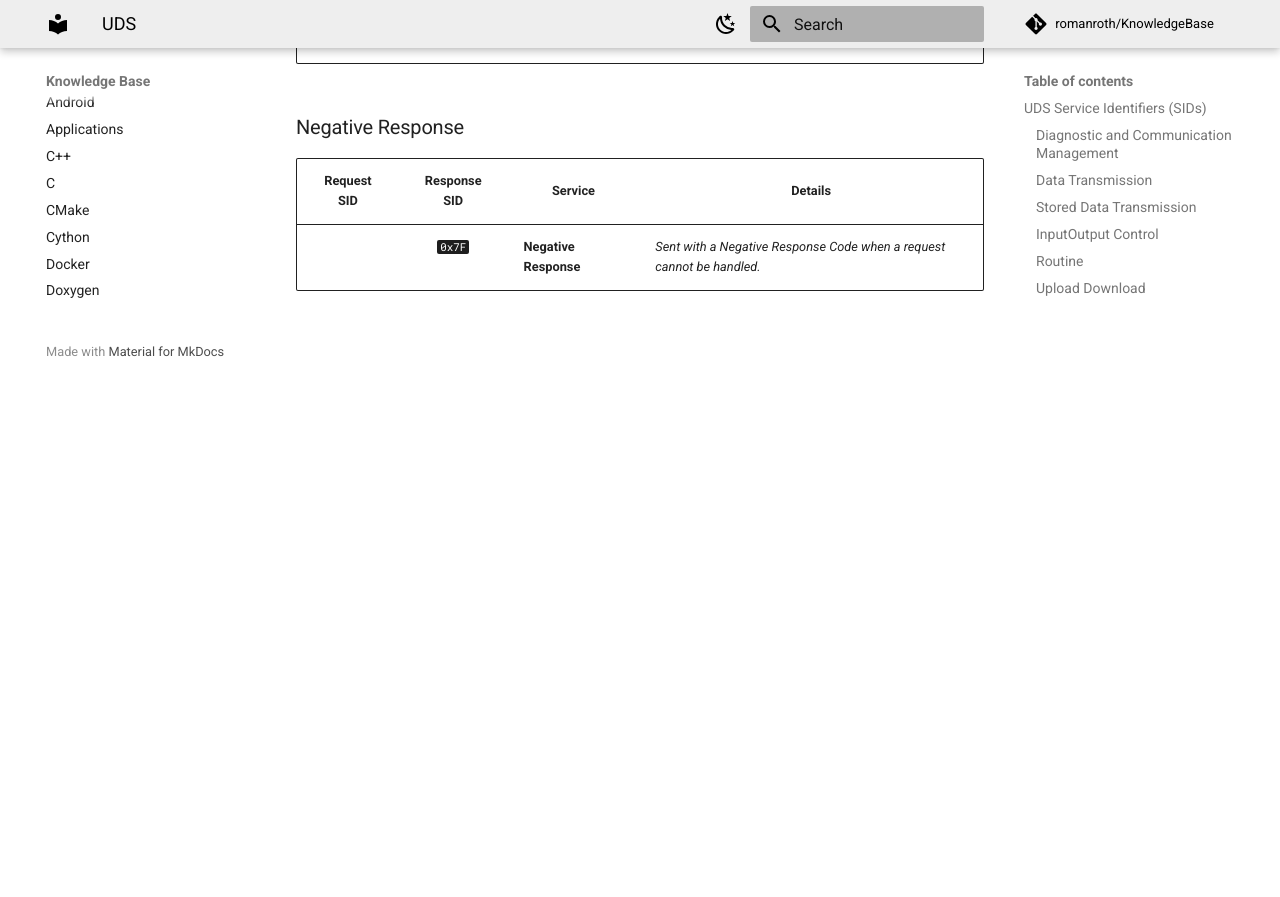
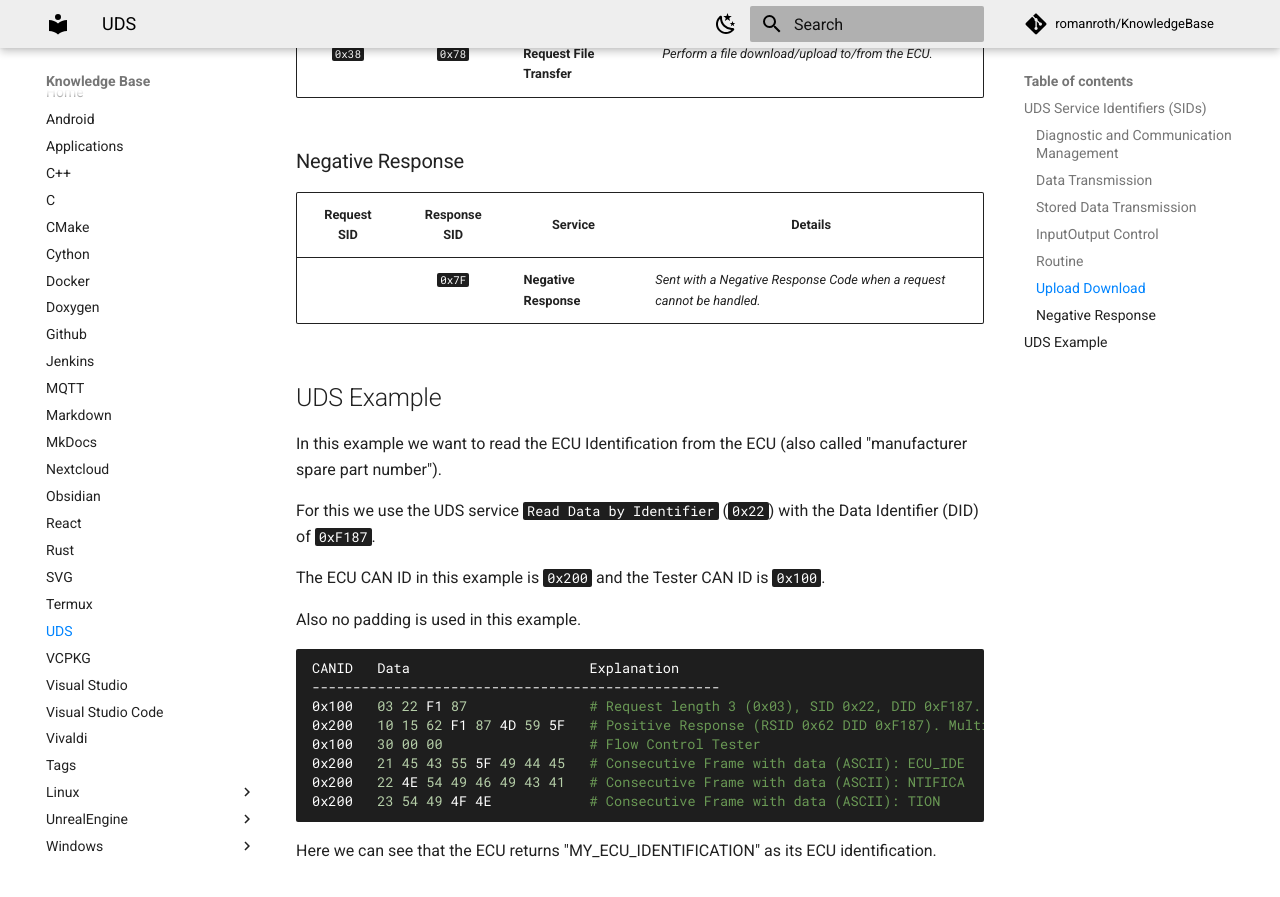
Before and after one commit to romanroth/KnowledgeBase, an MkDocs documentation site: the page built from Docs/UDS.md, in a window 1280 px wide and 900 px high, scrolled down 2981 px. Shown: the top 897 px of the window. Built offline with MkDocs 1.6.1 and Material for MkDocs 9.7.7, drawn with Linux system fonts in a browser that asks for light colours; comment, search, counter and statistics services are not loaded; before the commit the page ends 3356 px from its top, so only the background shows below that; some of the changed text lies outside the part shown.

Commit message:
Added UDS example.

````diff
--- a/Docs/UDS.md
+++ b/Docs/UDS.md
@@ -51,22 +52,45 @@ To find the Response SID to a Request SID just add `0x40` to it.
 
 ### Routine
 
-| Request SID | Response SID | Service | Details |
-| :---------: | :----------: | :------ | :------ |
-|`0x31`|`0x71`|**Routine Control**|*Initiate/stop routines (e.g. self-testing, erasing of flash memory).*|
+| Request SID | Response SID | Service             | Details                                                                |
+| :---------: | :----------: | :------------------ | :--------------------------------------------------------------------- |
+|   `0x31`    |    `0x71`    | **Routine Control** | *Initiate/stop routines (e.g. self-testing, erasing of flash memory).* |
 
 ### Upload Download
 
-| Request SID | Response SID | Service | Details |
-| :---------: | :----------: | :------ | :------ |
-|`0x34`|`0x74`|**Request Download**|*Start request to add software/data to ECU (including location/size).*|
-|`0x35`|`0x75`|**Request Upload**|*Start request to read software/data from ECU (including location/size).*|
-|`0x36`|`0x76`|**Transfer Data**|*Perform actual transfer of data following use of 0x74/0x75.*|
-|`0x37`|`0x77`|**Request Transfer Exit**|*Stop the transfer of data.*|
-|`0x38`|`0x78`|**Request File Transfer**|*Perform a file download/upload to/from the ECU.*|
+| Request SID | Response SID | Service                   | Details                                                                   |
+| :---------: | :----------: | :------------------------ | :------------------------------------------------------------------------ |
+|   `0x34`    |    `0x74`    | **Request Download**      | *Start request to add software/data to ECU (including location/size).*    |
+|   `0x35`    |    `0x75`    | **Request Upload**        | *Start request to read software/data from ECU (including location/size).* |
+|   `0x36`    |    `0x76`    | **Transfer Data**         | *Perform actual transfer of data following use of 0x74/0x75.*             |
+|   `0x37`    |    `0x77`    | **Request Transfer Exit** | *Stop the transfer of data.*                                              |
+|   `0x38`    |    `0x78`    | **Request File Transfer** | *Perform a file download/upload to/from the ECU.*                         |
 
 ### Negative Response
 
-| Request SID | Response SID | Service | Details |
-| :---------: | :----------: | :------ | :------ |
-||`0x7F`|**Negative Response**|*Sent with a Negative Response Code when a request cannot be handled.*|
+| Request SID | Response SID | Service               | Details                                                                |
+| :---------: | :----------: | :-------------------- | :--------------------------------------------------------------------- |
+|             |    `0x7F`    | **Negative Response** | *Sent with a Negative Response Code when a request cannot be handled.* |
+
+## UDS Example
+
+In this example we want to read the ECU Identification from the ECU (also called "manufacturer spare part number").
+
+For this we use the UDS service `Read Data by Identifier` (`0x22`) with the Data Identifier (DID) of `0xF187`.
+
+The ECU CAN ID in this example is `0x200` and the Tester CAN ID is `0x100`.
+
+Also no padding is used in this example.
+
+```bash
+CANID   Data                      Explanation
+--------------------------------------------------
+0x100   03 22 F1 87               # Request length 3 (0x03), SID 0x22, DID 0xF187.
+0x200   10 15 62 F1 87 4D 59 5F   # Positive Response (RSID 0x62 DID 0xF187). Multiframe length 21 bytes (0x15). Start of data (ASCII): MY_
+0x100   30 00 00                  # Flow Control Tester
+0x200   21 45 43 55 5F 49 44 45   # Consecutive Frame with data (ASCII): ECU_IDE
+0x200   22 4E 54 49 46 49 43 41   # Consecutive Frame with data (ASCII): NTIFICA
+0x200   23 54 49 4F 4E            # Consecutive Frame with data (ASCII): TION
+```
+
+Here we can see that the ECU returns "MY_ECU_IDENTIFICATION" as its ECU identification.
````
Also changed, not shown: other parts of Docs/UDS.md (+2 -1 lines).
